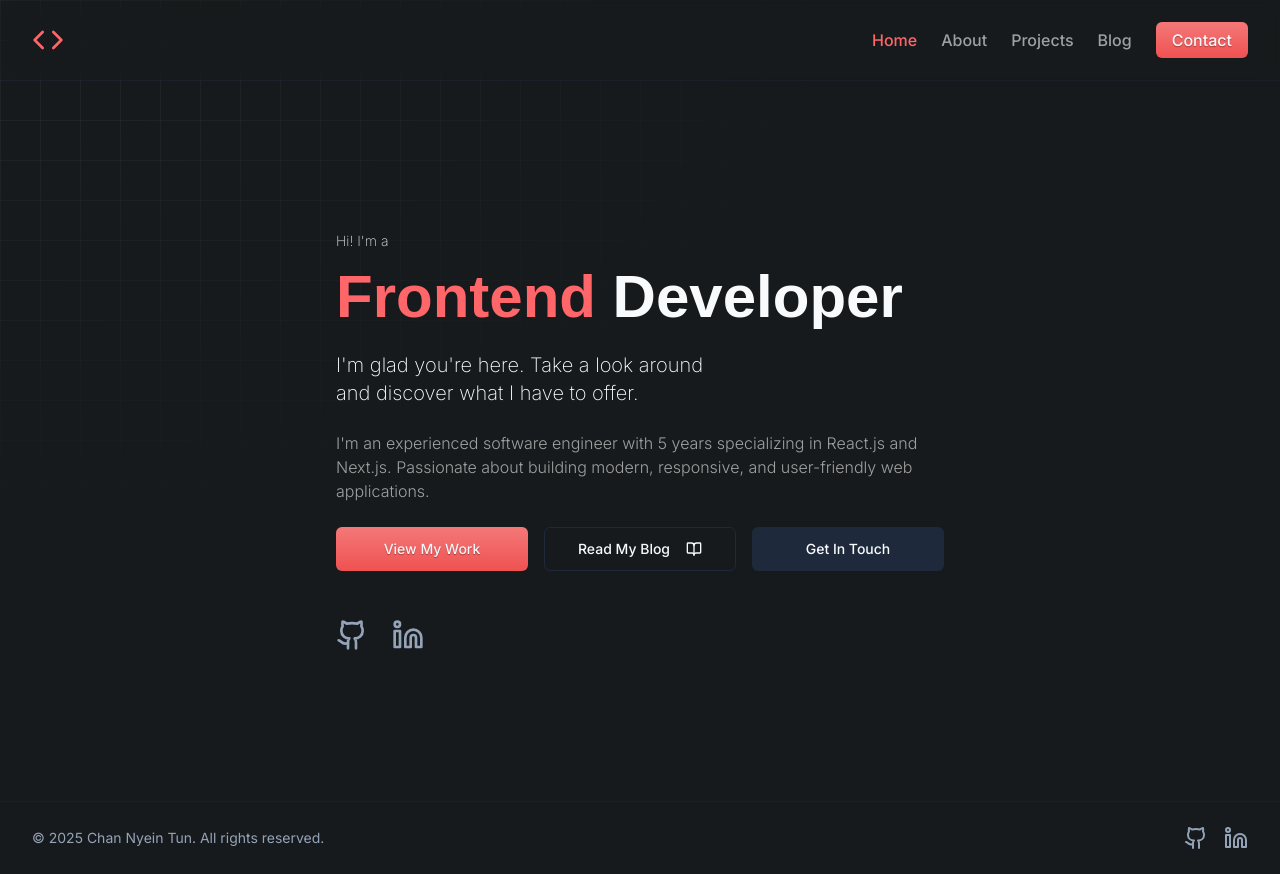
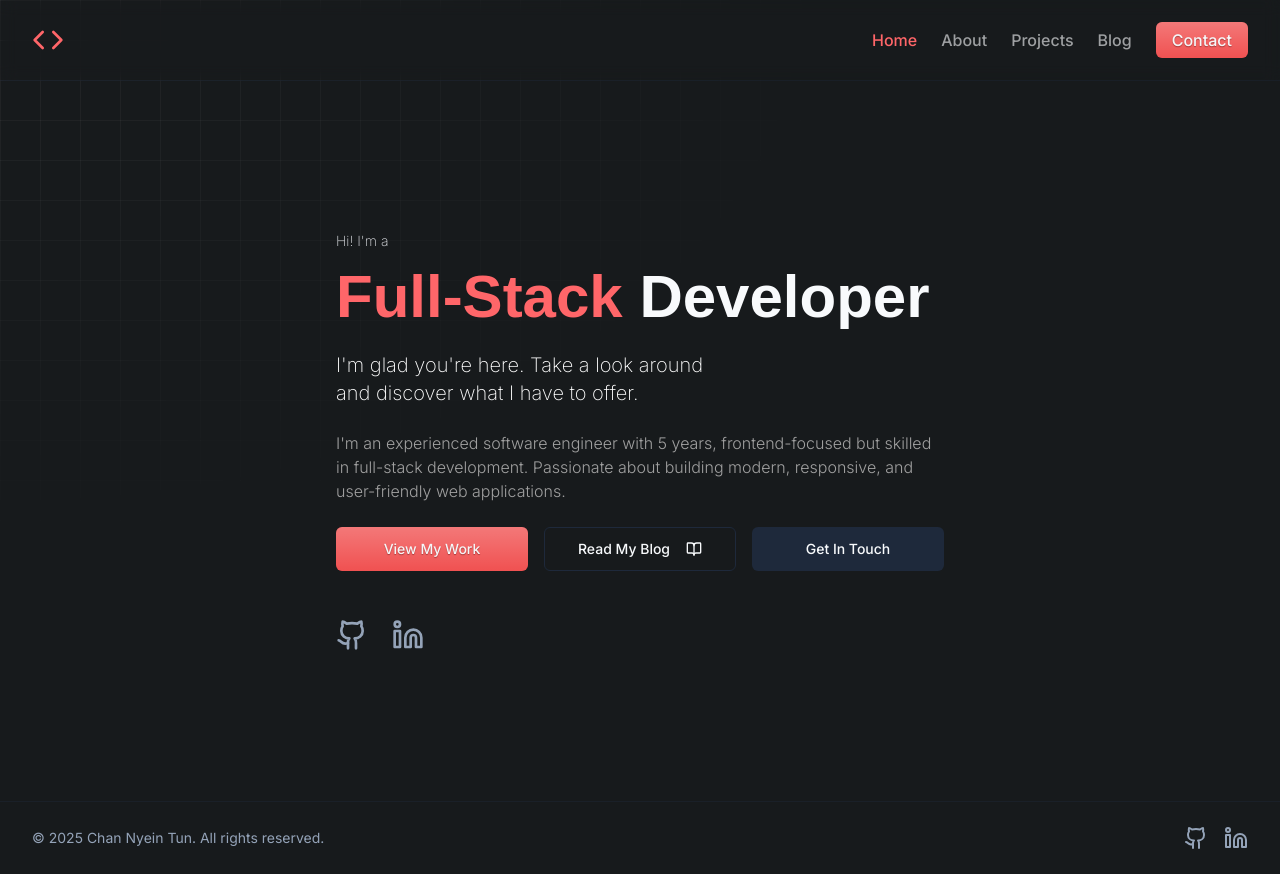
Before and after one commit to channyeintun/channyeintun.github.io, a Next.js app: page / in a window 1280 px wide. Built offline with nearby package versions, Linux system fonts and the light colour scheme; a web font is replaced by a local one.

Commit message:
Update page.tsx

```diff
--- a/src/app/page.tsx
+++ b/src/app/page.tsx
@@ -12,7 +12,7 @@ export default function Home() {
               color: "oklch(0.928 0.006 264.531)"
             }}>Hi! I'm a</p>
             <h1 className="text-4xl font-bold sm:text-5xl md:text-6xl font-headline whitespace-nowrap">
-              <span className="text-primary">Frontend</span> Developer
+              <span className="text-primary">Full-Stack</span> Developer
             </h1>
           </div>
           <div className="">
@@ -25,7 +25,7 @@ export default function Home() {
               I&apos;m glad you&apos;re here. Take a look around and discover what I have to offer.
             </p>
             <p className="text-muted-foreground text-base font-light" style={{ color: 'color(srgb 0.628235 0.628235 0.628235)' }}>
-              I'm an experienced software engineer with 5 years specializing in React.js and Next.js. Passionate about building modern, responsive, and user-friendly web applications.
+              I'm an experienced software engineer with 5 years, frontend-focused but skilled in full-stack development. Passionate about building modern, responsive, and user-friendly web applications.
             </p>
           </div>
           <div className="w-full grid gap-4" style={{gridTemplateColumns: 'repeat(auto-fill, minmax(160px, 1fr))'}}>
```
